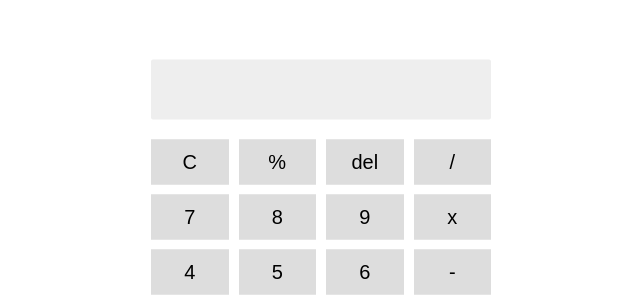
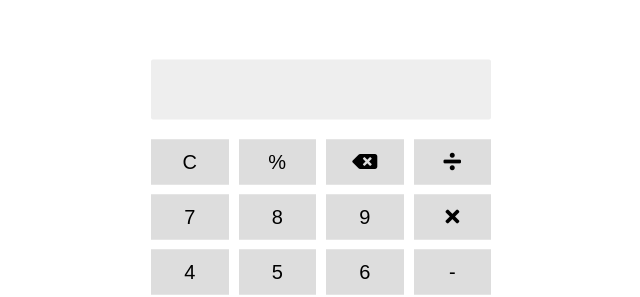
Before and after one commit to InverMN/react-calculator, a React (Create React App) app: page / in a window 1280 px wide. Shown: the part 168-465 px from the top of the page, without its empty margins (319-959 px from the left). Built offline with nearby package versions, Linux system fonts and the light colour scheme.

Commit message:
Use fontawesome icons

```diff
--- a/public/index.html
+++ b/public/index.html
@@ -23,7 +23,8 @@
       Unlike "/favicon.ico" or "favicon.ico", "%PUBLIC_URL%/favicon.ico" will
       work correctly both with client-side routing and a non-root public URL.
       Learn how to configure a non-root public URL by running `npm run build`.
-    -->
+		-->
+		<link rel="stylesheet" href="https://use.fontawesome.com/releases/v5.6.1/css/all.css">
     <title>React Calculator</title>
   </head>
   <body>
--- a/src/Keyboard.js
+++ b/src/Keyboard.js
@@ -6,12 +6,12 @@ class Keyboard extends Component {
 			<div className="Keyboard">
 				<button onClick={() => this.props.clear()}>C</button>
 				<button onClick={() => this.props.type('%')}>%</button>
-				<button onClick={() => this.props.deleteLast()}>del</button>
-				<button onClick={() => this.props.type('/')}>/</button>
+				<button onClick={() => this.props.deleteLast()}><i class="fas fa-backspace"></i></button>
+				<button onClick={() => this.props.type('/')}><i class="fas fa-divide"></i></button>
 				<button onClick={() => this.props.type('7')}>7</button>
 				<button onClick={() => this.props.type('8')}>8</button>
 				<button onClick={() => this.props.type('9')}>9</button>
-				<button onClick={() => this.props.type('*')}>x</button>
+				<button onClick={() => this.props.type('*')}><i class="fas fa-times"></i></button>
 				<button onClick={() => this.props.type('4')}>4</button>
 				<button onClick={() => this.props.type('5')}>5</button>
 				<button onClick={() => this.props.type('6')}>6</button>
```
